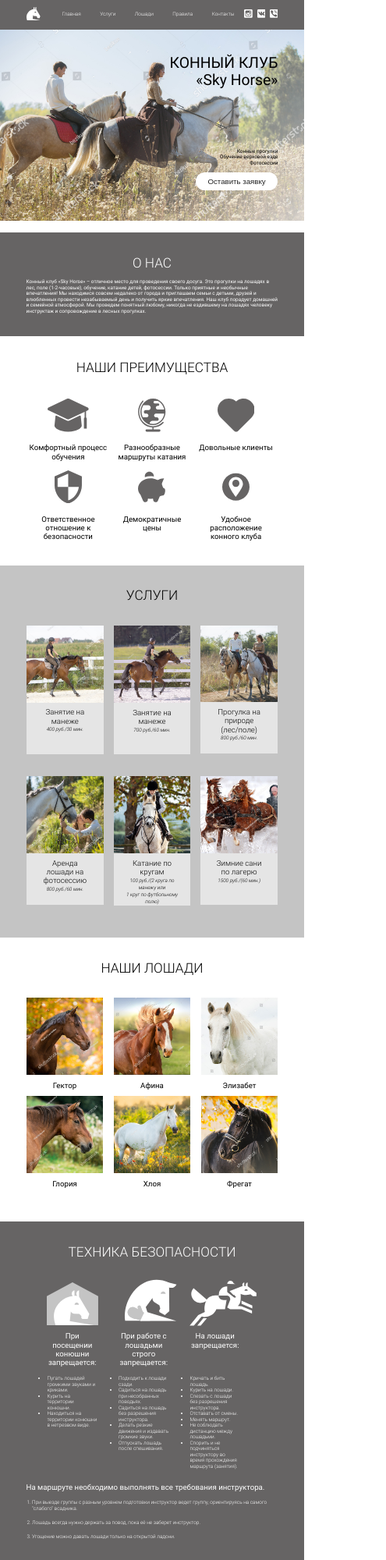
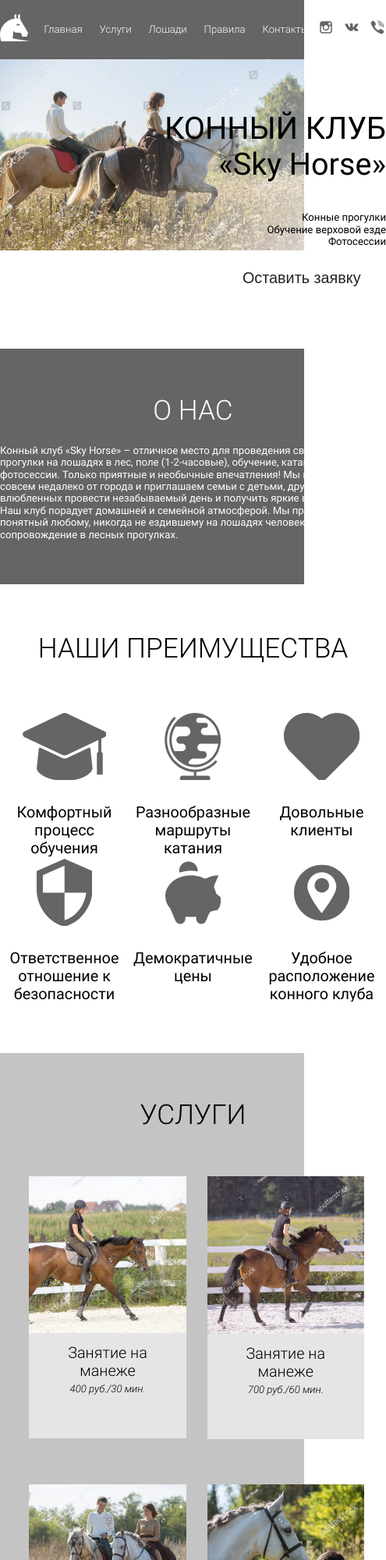
Before and after one commit to Izalia-b/horse, a website: page index.html in a window 390 px wide. Shown: the top 2000 px of the page at 78% size, 495 px wide, since content can reach past the window. Drawn offline with Linux system fonts and the light colour scheme.

Commit message:
01.04.21

```diff
--- /dev/null
+++ b/css/media.css
@@ -0,0 +1,54 @@
+
+@media (max-width:768px) {
+    html {
+        font-size: 11px;
+    }
+}
+@media (max-width:700px) {
+    .content {
+        width: 45rem;
+    }
+    .main-menu {
+        flex-basis: 30.85rem;;
+        margin-left: 0.4rem;
+    }
+    h1 {
+        margin-bottom: 3.35rem;
+    }
+    .first-screen {
+        padding-bottom: 6rem;
+    }
+
+    .services-flex {
+        margin-left: 1rem;
+    }
+    .horses-grid {
+        grid-template-columns: repeat(2, 1fr);
+    }
+    .first-rules-svg svg,.second-rules-svg svg, .third-rules-svg svg {
+        max-width: 100%;
+    }
+    .rules-wrapper {
+        height: 53rem;
+    }
+
+    .button-signUp {
+        margin-left: 13.9rem;
+    }
+    .footer-telephone {
+        margin-left: 0.2rem;
+        font-size: 1.4rem;
+    }
+    .footer-social {
+        margin-left: 1.3rem;
+    }
+    .contacts-route__first {
+        margin-left: 3rem;
+    }
+    .contacts-route__second {
+        margin-left: 3rem;
+    }
+}
+@media (max-width:530px) {
+
+}
--- a/index.html
+++ b/index.html
@@ -10,6 +10,7 @@
     <link rel="icon" type="image/png" href="images/favicon.png" />
     <link rel="stylesheet" type="text/css" href="css/reset.css" />
     <link rel="stylesheet" type="text/css" href="css/main.css" />
+    <link rel="stylesheet" type="text/css" href="css/media.css" />
 </head>
 
 <body>
```
